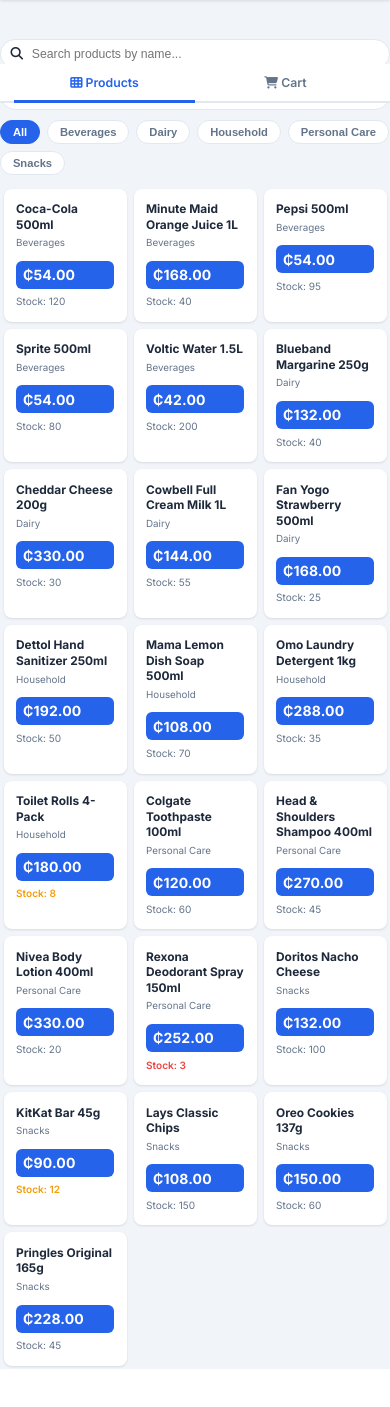
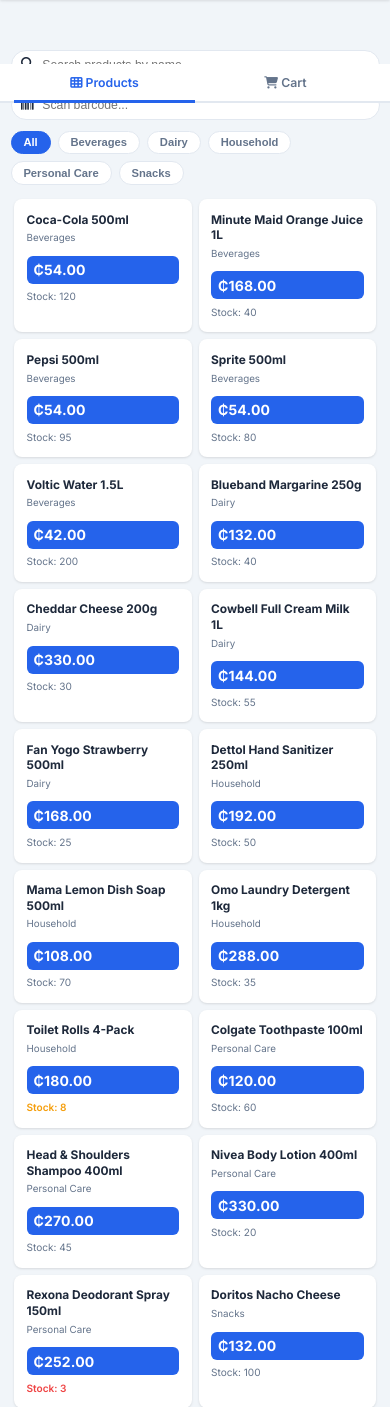
Before and after one commit to FrimpongMauricious/point-of-sales, a Flask app: page /sales/pos in a window 390 px wide. Shown: the part 64-1471 px from the top of the page. Before the commit the page ends 1433 px from the top, so only its background shows below. Run offline with Flask 3, Linux system fonts and the light colour scheme; a user stored in the database is signed in; some libraries are stand-ins or nearby versions.

Commit message:
display layout fixxed

```diff
--- a/app.py
+++ b/app.py
@@ -94,11 +94,11 @@ def _auto_seed(app):
 
     # Users
     admin = User(username='admin', email='admin@pixxxel.com', role='admin')
-    admin.set_password('admin123')
+    admin.set_password('admin@200')
     manager = User(username='manager', email='manager@pixxxel.com', role='manager')
-    manager.set_password('manager123')
+    manager.set_password('manager@2004')
     cashier = User(username='cashier', email='cashier@pixxxel.com', role='cashier')
-    cashier.set_password('cashier123')
+    cashier.set_password('cashier@2004')
     db.session.add_all([admin, manager, cashier])
 
     # Products
--- a/static/css/style.css
+++ b/static/css/style.css
@@ -351,7 +351,7 @@ textarea.form-input { resize: vertical; }
     overflow-y: auto;
     max-height: 55vh;
 }
-.pos-search-bar { display: flex; gap: .75rem; }
+.pos-search-bar { display: flex; gap: .75rem; padding: .75rem; background: var(--card-bg); border-radius: var(--radius-sm); box-shadow: var(--shadow); }
 
 /* POS browser flex column */
 .pos-browser { display: flex; flex-direction: column; gap: .75rem; flex: 1; min-height: 0; overflow: hidden; }
@@ -598,40 +598,6 @@ textarea.form-input { resize: vertical; }
     .card-header { flex-direction: column; align-items: flex-start; }
     .header-actions { width: 100%; }
 
-    /* POS — switch to tabbed single-column layout */
-    .content.pos-content {
-        overflow-y: auto;
-        height: auto;
-        padding: 0;
-    }
-    .pos-layout {
-        grid-template-columns: 1fr;
-        height: auto;
-        gap: 0;
-        min-height: unset;
-    }
-    .pos-left {
-        overflow: visible;
-        min-height: unset;
-    }
-    .pos-left.mobile-hidden { display: none; }
-    .pos-browser {
-        overflow: visible;
-        flex: none;
-    }
-    .product-grid {
-        overflow: visible;
-        flex: none;
-        grid-template-columns: repeat(auto-fill, minmax(140px, 1fr));
-    }
-    .pos-right {
-        display: none;
-        border-radius: 0;
-        min-height: 100svh;
-    }
-    .pos-right.mobile-active { display: flex; }
-    .cart-bottom { max-height: none; }
-
     /* Mobile POS tabs */
     .pos-mobile-tabs {
         display: flex;
@@ -658,10 +624,58 @@ textarea.form-input { resize: vertical; }
         line-height: 1.4;
     }
 
-    /* Search bar stacks */
-    .pos-search-bar { flex-direction: column; }
+    /* POS — tabbed single-column layout */
+    .content.pos-content {
+        overflow-y: auto;
+        height: auto;
+        padding: 0;
+    }
+    .pos-layout {
+        display: block;  /* kill grid, let tabs control visibility */
+        height: auto;
+    }
+
+    /* Products panel */
+    .pos-left {
+        display: block;
+        overflow: visible;
+        padding: .75rem;
+        gap: .75rem;
+    }
+    .pos-left.mobile-hidden { display: none !important; }
+    .pos-browser {
+        display: flex;
+        flex-direction: column;
+        gap: .75rem;
+        overflow: visible;
+    }
+    .product-grid {
+        overflow: visible;
+        height: auto;
+        grid-template-columns: repeat(auto-fill, minmax(140px, 1fr));
+    }
+
+    /* Search bar stacks vertically */
+    .pos-search-bar {
+        flex-direction: column;
+        box-shadow: none;
+        padding: 0;
+        background: transparent;
+    }
     .pos-search-bar .search-box { width: 100% !important; }
     .search-input { width: 100% !important; }
+
+    /* Cart panel — full page when active */
+    .pos-right {
+        display: none;
+        flex-direction: column;
+        border-radius: 0;
+        min-height: calc(100vh - var(--topbar-h) - 44px);
+        overflow-y: auto;
+    }
+    .pos-right.mobile-active { display: flex; }
+    .cart-body { flex: 1; min-height: 200px; }
+    .cart-bottom { max-height: none; overflow-y: visible; }
 }
 
 /* ---- Small phones (≤ 400px) ---- */
```
